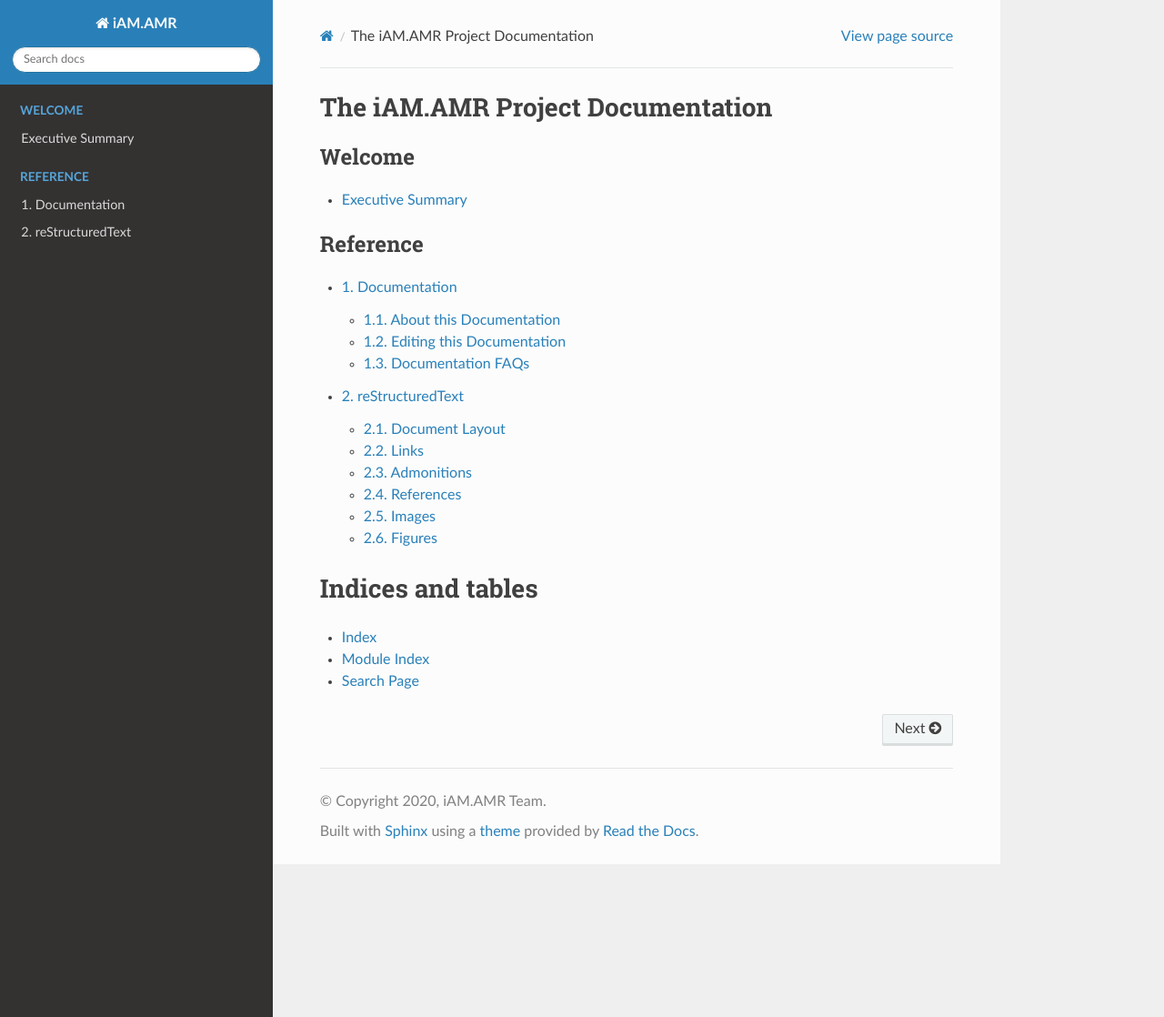
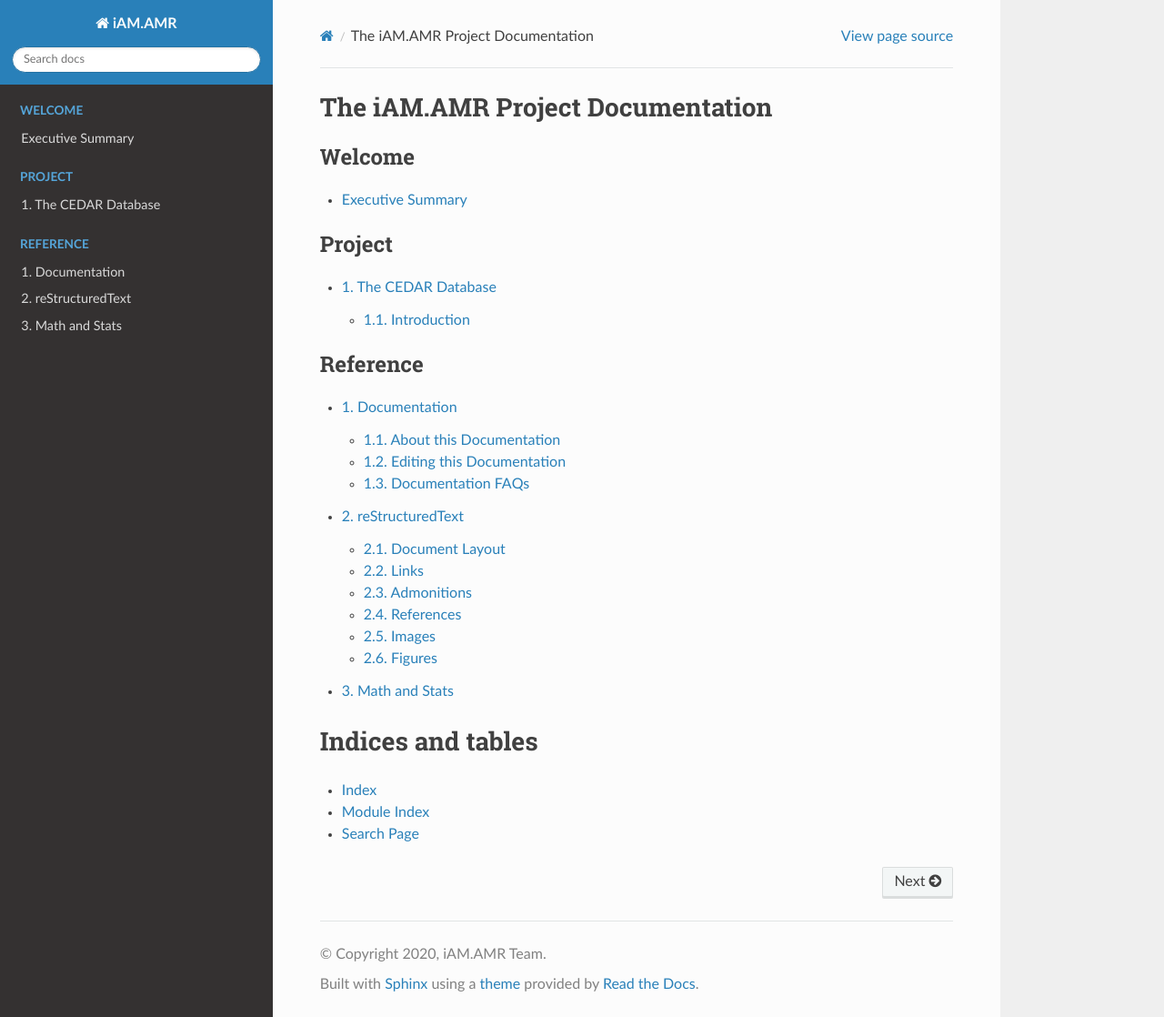
Before and after one commit to iAM-AMR/iAM.AMR.DOC, a Sphinx documentation site: the page built from source/index.rst, in a window 1280 px wide and 1118 px high. Shown: the whole window at 91% size. Built offline with Sphinx 7.4.7 and the Read the Docs theme 2.0.0, drawn with Linux system fonts in a browser that asks for light colours; some of the changed lines change nothing that is shown.

Commit message:
Create CEDAR and add introduction

```diff
--- /dev/null
+++ b/source/02_project/CEDAR.rst
@@ -0,0 +1,87 @@
+
+
+The CEDAR Database
+==================
+
+The *Collection of Epidemiologically Derived Associations with Resistance* or *CEDAR* database is the central repository of epidemiological data for the iAM.AMR project.
+
+Introduction
+------------
+
+What is a database?
+~~~~~~~~~~~~~~~~~~~
+A **database** is a structured set of data, organized a way that makes it easy to search for, select, and retrieve specific subsets of information. There is no one defining characteristic that makes a ‘database’ a ‘database’, but one can usually differentiate a database from a simpler application by its formal structure, and rigidly defined data-relationships.
+
+.. tip:: We often use the term ‘database’ to refer to the sum of the data, the data structure, and the software used to create, manipulate, and access the database. However, we can more accurately refer to the data and its structure as the database, and the software as the **database management system** or **DBMS**.
+
+Why use a database?
+~~~~~~~~~~~~~~~~~~~
+There are numerous benefits of using a database to store large amounts of complex data, most of which become evident when we contrast a database against a spreadsheet or **flat-file**.
+
+Take a look at the table below, which includes demographic and political information for some of Canada’s largest cities (circa 2020). This represents a flat-file approach.
+
+===========  ==========  ====================  ================  ==========
+City         Province    Population (2016)     Premier           Party
+===========  ==========  ====================  ================  ==========
+Toronto      Ontario     5,429,524             Doug Ford         OPC
+Montreal     Quebec      3,519,595             François Legault  CAQ
+Vancouver    BC          2,264,823             John Horgan       NDP
+Calgary      Alberta     1,237,656             Jason Kenney      UCP
+Edmonton     Alberta     1,062,643             Jason Kenney      UCP
+Winnipeg     Manitoba    711,925               Brian Pallister   PCM
+Quebec City  Quebec      705,103               François Legault  CAQ
+Hamilton     Ontario     693,645               Doug Ford         OPC
+Guelph       Ontario     132,397               Doug Ford         OPC
+===========  ==========  ====================  ================  ==========
+
+There are two obvious drawbacks to this approach. The first is practical -- this table contains a number of duplicate values, which increase the size of the table, and add opportunities for input error.
+
+The second is more conceptual, in that this table has no singular purpose -- if you had to title it, what would that title be? When we mix heterogenous data (i.e. demographic data with political data), we often lose clarity, and forget where we stored data, or with whom that data should be shared.
+
+The alternative is a **relational database**, which involves organizing our complex data, and defining relationships between the disparate parts. Take a look at the tables below.
+
+==  ===========  ====================
+ID  City         Population (2016)
+==  ===========  ====================
+01  Toronto      5,429,524
+02  Montreal     3,519,595
+03  Vancouver    2,264,823
+04  Calgary      1,237,656
+04  Edmonton     1,062,643
+05  Winnipeg     711,925
+02  Quebec City  705,103
+01  Hamilton     693,645
+01  Guelph       132,397
+==  ===========  ====================
+
+==  ==========  ================  ==========
+ID  Province    Premier           Party
+==  ==========  ================  ==========
+01  Ontario     Doug Ford         OPC
+02  Quebec      François Legault  CAQ
+03  BC          John Horgan       NDP
+04  Alberta     Jason Kenney      UCP
+05  Manitoba    Brian Pallister   PCM
+==  ==========  ================  ==========
+
+Now each table has a singular theme or purpose, and is clear in the information it conveys. We have fewer error-prone entries (e.g. the names of the premieres), and fewer duplicate datapoints. And by matching the IDs in the table, we can recreate the main table if necessary, or share component parts without sharing the entire data collection. The benefits of a database approach are evident, even at this small of a scale.
+
+What is the terminology?
+~~~~~~~~~~~~~~~~~~~~~~~~
+A **relational database** is a collection of **tables**, linked together by  **relationships**.
+
+A **table** contains data, and consists of rows and columns. The **rows** -- also known as **tuples** or **records** -- are sets of data related to a single object. These sets consist of multiple, named elements of data, organized into **columns** -- also known as **tuples** or **records**.
+
+A **relationship** defines how we match data between tables. Often, this matching is done via unique **primary key** or **ID**.
+
+A **form** is a graphical user-interface for entering data into the database.
+
+A **query** is a request we pass to the database to retrieve a specific subset of records and fields, constrained by criteria we specify.
+
+How do we store and access a database?
+~~~~~~~~~~~~~~~~~~~~~~~~~~~~~~~~~~~~~~
+Generally, databases are separated into two parts: a **front-end** and a **back-end**.  The front-end consists of the user-interface, through which we enter, manipulate, and retrieve data. The back-end consists of the data, organized into tables, and other storage formats.
+
+.. tip:: The front-end and back-end can be thought of as a web browser and website respectively; the distributed front-end retrieves the information and displays it to the user, from the centralized back-end.
+
+This configuration allows multiple users to simultaneously access and work with the same, always up-to-date set of information. However, it is important to note that the location of the back-end must be a server accessible to all users.
--- /dev/null
+++ b/source/10_reference/math_stats.rst
@@ -0,0 +1,4 @@
+
+
+Math and Stats
+==============
--- a/source/index.rst
+++ b/source/index.rst
@@ -10,12 +10,20 @@
    /00_main/summary
 
 .. toctree::
+   :caption: Project
+   :maxdepth: 2
+   :numbered:
+
+   /02_project/CEDAR
+
+.. toctree::
    :caption: Reference
    :maxdepth: 2
    :numbered:
 
-   /10_reference/reST_sphinx
+   /10_reference/documentation
    /10_reference/reST
+   /10_reference/math_stats
 
 
 Indices and tables
```
Also changed, not shown: source/10_reference/documentation.rst (renamed from source/10_reference/reST_sphinx.rst), 1 other file.
